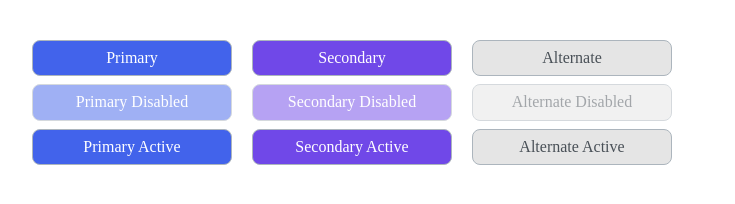
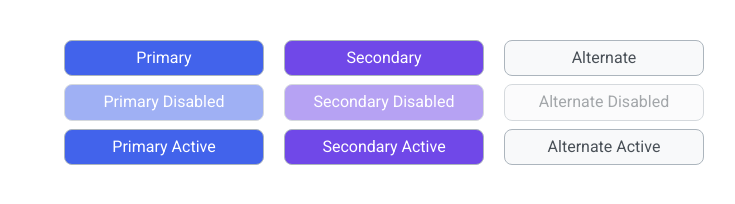
Before and after one commit to js-tasks-ru/htmlcss-20211021_maestroat, a website: page 03-lection1/01-button/index.html in a window 1280 px wide. Shown: the whole page, without its empty margins (256-991 px from the left). Drawn offline with nearby package versions, Linux system fonts and the light colour scheme.

Commit message:
New Button

```diff
--- a/03-lection1/01-button/button.css
+++ b/03-lection1/01-button/button.css
@@ -1,81 +1,71 @@
+
 /* Стилизация кнопки */
 
-.main {
-	width: 55%;
-	margin: auto;
-	margin-top: 40px;
-}
-.button-group {
-	float: left;
-	margin-right: 20px;
-	width: 200px;
-}
-.button-group:last-child {margin-right: 0}
+
 .button {
     margin-bottom: 8px;
-	border: 1px solid #ACB5BD;
+    border: 1px solid var(--grey-3);
     box-sizing: border-box;
     border-radius: 8px;
     width: 200px;
     padding-bottom: 0.5em;
     padding-top: 0.5em;
     text-align: center;
-	float: left;
     transition: opacity 200ms ease-in-out, background 200ms ease-in-out;
 }
 
-.button span {
-	color: white;
+.button_textColor {
+    color: var(--white);
 }
 
-.button__primary {
-	background: #4263EB;
+.button_primary {
+    background: var(--blue-1);
 }
-.button__primary:hover {
-	background: #2342C0;
+.button_primary:hover {
+    background: var(--blue-2);
     cursor: pointer;
 }
-.button__primary_disabled:disabled {
-	background: #4263EB;
+.button_primary_disabled:disabled {
+    background: var(--blue-1);
     opacity: 0.5;
     cursor: not-allowed;
 }
-.button__primary_active:active {
-	background: green;
+.button_primary_active:active {
+    background: var(--button__active);
 }
 
-.button__secondary{
-	background: #7048E8;
+.button_secondary{
+    background: var(--purple);
 }
-.button__secondary:hover{
-	background: #5028C6;
+.button_secondary:hover{
+    background: var(--purple-2);
     cursor: pointer;
 }
-.button__secondary_disabled:disabled {
-	background: #7048E8;
+.button_secondary_disabled:disabled {
+    background: var(--purple);
     opacity: 0.5;
     cursor: not-allowed;
 }
-.button__secondary_active:active {
-	background: green;
+.button_secondary_active:active {
+    background: var(--button__active);
 }
 
-.button__alternate {
-	background: #E5E5E5;
+.button_alternate {
+    background: var(--grey-1);
 }
-.button__alternate span {
-	color: #495057;
+.button_alternate_textColor {
+    color: var(--alternate-text);
 }
-.button__alternate:hover {
-	background: #E5E5E5;
-	border: 1px solid #212429;
+.button_alternate:hover {
+    background: var(--grey-1);
+    border: 1px solid var(--alternate-border);
     cursor: pointer;
 }
-.button__alternate_disabled:disabled {
-	background: #E5E5E5;
+.button_alternate_disabled:disabled {
+    background: var(--grey-1);
     opacity: 0.5;
     cursor: not-allowed;
 }
-.button__alternate_active:active {
-	background: green;
+.button_alternate_active:active {
+    background: var(--button__active);
 }
--- a/03-lection1/01-button/index.html
+++ b/03-lection1/01-button/index.html
@@ -2,45 +2,47 @@
 <html lang="ru">
 <head>
 	<title>Button</title>
+	<link rel="stylesheet" href="../../assets/css/main.css">
     <link rel="stylesheet" href="./button.css">
-    <link rel="stylesheet" href="./normalize.css">
     <meta charset="utf-8">
 </head>
 <body>
 <main class="main">
+	<section class="button-group-center">
 <div class="button-group">
-<button class="button button__primary">
-	 <span>Primary</span>
+<button class="button button_primary">
+	 <span class="button_textColor">Primary</span>
 </button>
-<button class="button button__primary_disabled" disabled>
-	 <span>Primary Disabled</span>
+<button class="button button_primary_disabled" disabled>
+	 <span class="button_textColor">Primary Disabled</span>
 </button>
-<button class="button button__primary button__primary_active">
-	 <span>Primary Active</span>
+<button class="button button_primary button_primary_active">
+	 <span class="button_textColor">Primary Active</span>
 </button>
 </div>
 <div class="button-group">
-<button class="button button__secondary">
-	<span>Secondary</span>
+<button class="button button_secondary">
+	<span class="button_textColor">Secondary</span>
 </button>
-<button class="button button__secondary_disabled" disabled>
-	<span>Secondary Disabled</span>
+<button class="button button_secondary_disabled" disabled>
+	<span class="button_textColor">Secondary Disabled</span>
 </button>
-<button class="button button__secondary button__secondary_active">
-	<span>Secondary Active</span>
+<button class="button button_secondary button_secondary_active">
+	<span class="button_textColor">Secondary Active</span>
 </button>
 </div>
 <div class="button-group">
-<button class="button button__alternate">
-	<span>Alternate</span>
+<button class="button button_alternate">
+	<span class="button_alternate_textColor">Alternate</span>
 </button>
-<button class="button button__alternate button__alternate_disabled" disabled>
-	<span>Alternate Disabled</span>
+<button class="button button_alternate button_alternate_disabled" disabled>
+	<span class="button_alternate_textColor">Alternate Disabled</span>
 </button>
-<button class="button button__alternate button__alternate_active">
-	<span>Alternate Active</span>
+<button class="button button_alternate button_alternate_active">
+	<span class="button_alternate_textColor">Alternate Active</span>
 </button>
 </div>
+	</section>
 </main>
 </body>
 </html>
--- a/assets/css/main.css
+++ b/assets/css/main.css
@@ -1,11 +1,15 @@
 @import '../fonts/fonts.css';
+@import '../css/normalize.css';
 
 :root {
     --white: #ffffff;
     --black: #212429;
     --pink: #F784AD;
     --purple: #7048E8;
+    --purple-2: #5028C6;
     --blue: #374FC7;
+    --blue-1: #4263EB;
+    --blue-2: #2342C0;
     --red: #F03D3E;
     --grey-1: #F8F9FA;
     --grey-2: #DDE2E5;
@@ -17,8 +21,42 @@
 
     --primary: var(--blue);
     --secondary: var(--purple);
+
+    --alternate-text: #495057;
+    --alternate-border: #212429;
+
+    --button__active: green;
 }
 
 * {
-    font-family: 'Roboto', sans-serif;
+    font-family: 'Roboto', 'Helvetica', sans-serif;
 }
+
+.main {
+    display: flex;
+    flex-basis: auto;
+    flex-flow: row wrap;
+}
+.button-group-center {
+    display: flex;
+    flex-wrap: wrap;
+    margin: auto;
+    margin-top: 40px;
+}
+.button-group {
+    display: flex;
+    justify-content: center;
+    flex-direction: column;
+    flex-wrap: wrap;
+    align-content: center;
+
+    margin-right: 20px;
+    width: 200px;
+}
+.button-group:last-child {margin-right: 0}
+
+.accordion-center {
+    width: 45%;
+    margin: auto;
+    margin-top: 40px;
+}
```
Lines whose indentation alone changed are shown as unchanged.
